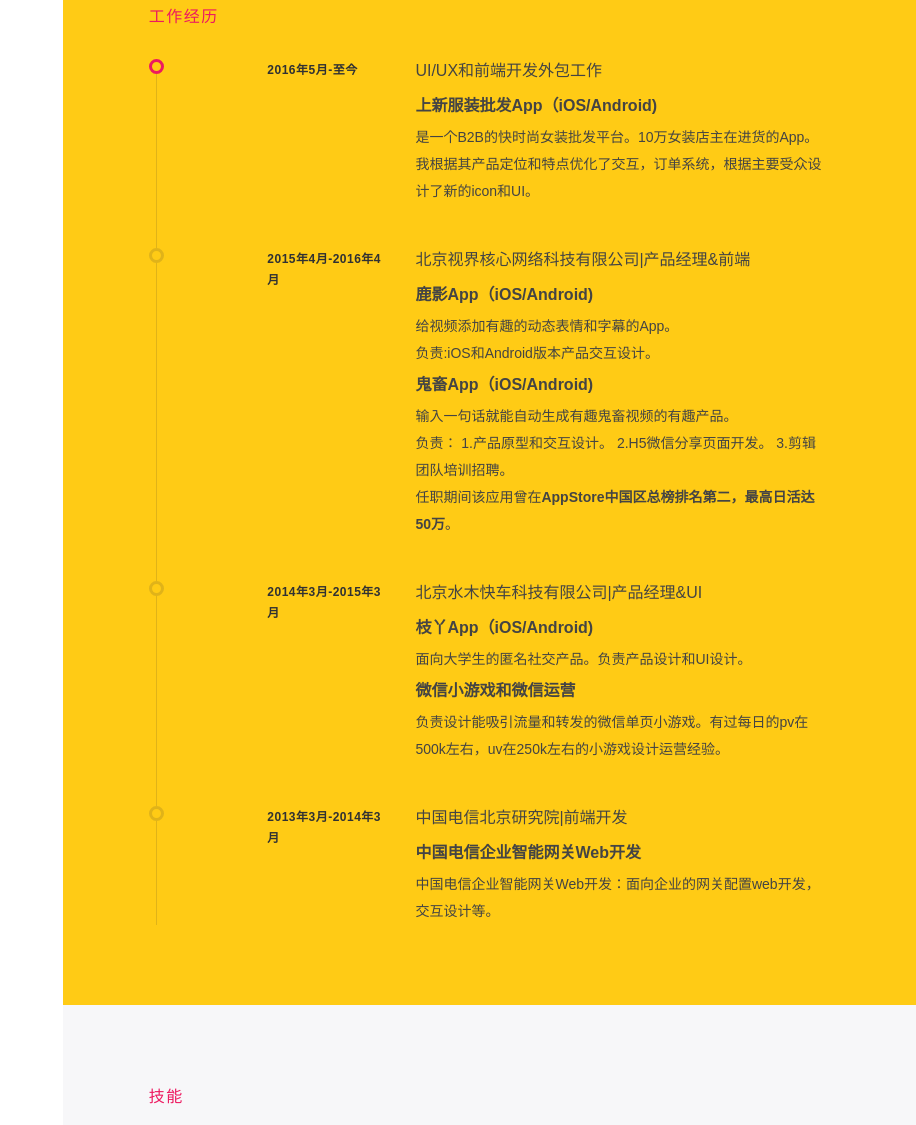
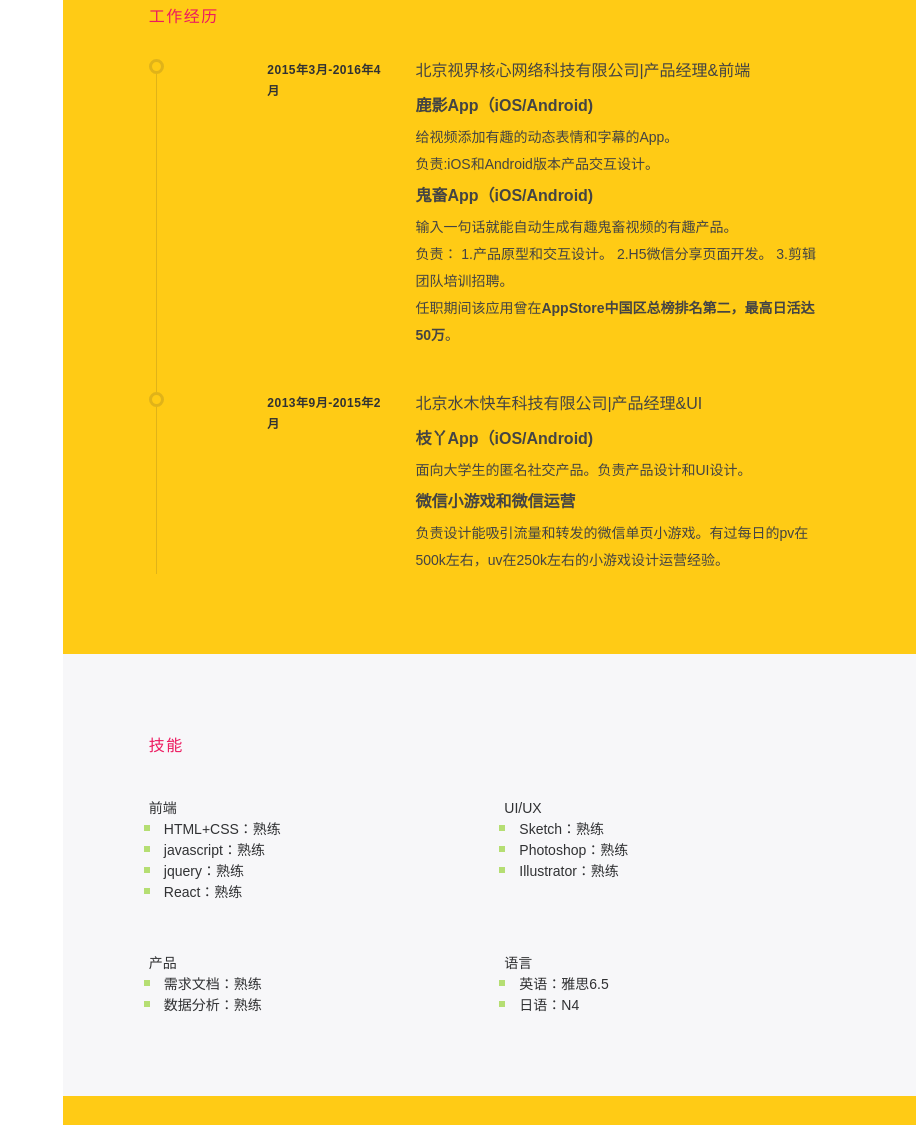
Before and after one commit to lesliepeng/resume, a plain HTML site: page index.html in a window 1280 px wide. Shown: the part 1640-2765 px from the top of the page, without its empty margins (364-1280 px from the left). Drawn offline with Linux system fonts and the light colour scheme.

Commit message:
delete some intro

```diff
--- a/index.html
+++ b/index.html
@@ -216,25 +216,7 @@
 							<section id="exp_sec"  class="col-lg-10 col-md-11 col-sm-11 center-div experience-wrap  sec-pad">
 								<h6>工作经历</h6>
 								<div class="exp-timeline-wrap">
-									<div class="row exp-timeline timeline-active">
-										<div class="col-xs-2">
-											<div class="timeline-st"></div>
-										</div>
-										<div class="col-xs-10 exp-content-wrap">
-											<div class="row">
-												<div class="wow fadeInRight" data-wow-duration=".4s" data-wow-delay="0s">
-													<div class="col-sm-3 duration"><span>2016年5月-至今</span></div>
-													<div class="col-sm-9">
-														<span class="job-desn">UI/UX和前端开发外包工作</span>
 
-														<p class="job-summary"><strong>上新服装批发App（iOS/Android)</strong></p>
-														<p class="job-summary p-small">是一个B2B的快时尚女装批发平台。10万女装店主在进货的App。</p>
-														<p class="job-summary p-small">我根据其产品定位和特点优化了交互，订单系统，根据主要受众设计了新的icon和UI。</p>
-													</div>
-												</div>
-											</div>
-										</div>
-									</div>
 									<div class="row exp-timeline">
 										<div class="col-xs-2">
 											<div class="timeline-st"></div>
@@ -242,7 +224,7 @@
 										<div class="col-xs-10 exp-content-wrap">
 											<div class="row">
 												<div class="wow fadeInRight" data-wow-duration=".4s" data-wow-delay="0.2s">
-													<div class="col-sm-3 duration"><span>2015年4月-2016年4月</span></div>
+													<div class="col-sm-3 duration"><span>2015年3月-2016年4月</span></div>
 													<div class="col-sm-9">
 														<span class="job-desn">北京视界核心网络科技有限公司|产品经理&前端</span>
 														<p class="job-summary"><strong>鹿影App（iOS/Android)</strong></p>
@@ -268,30 +250,13 @@
 										<div class="col-xs-10 exp-content-wrap">
 											<div class="row">
 												<div class="wow fadeInRight" data-wow-duration=".4s" data-wow-delay="0.4s">
-													<div class="col-sm-3 duration"><span>2014年3月-2015年3月</span></div>
+													<div class="col-sm-3 duration"><span>2013年9月-2015年2月</span></div>
 													<div class="col-sm-9">
 														<span class="job-desn">北京水木快车科技有限公司|产品经理&UI</span>
 														<p class="job-summary"><strong>枝丫App（iOS/Android)</strong></p>
 														<p class="job-summary p-small">面向大学生的匿名社交产品。负责产品设计和UI设计。</p>
 														<p class="job-summary"><strong>微信小游戏和微信运营</strong></p>
 														<p class="job-summary p-small">负责设计能吸引流量和转发的微信单页小游戏。有过每日的pv在500k左右，uv在250k左右的小游戏设计运营经验。</p>
-													</div>
-												</div>
-											</div>
-										</div>
-									</div>
-									<div class="row exp-timeline">
-										<div class="col-xs-2">
-											<div class="timeline-st"></div>
-										</div>
-										<div class="col-xs-10 exp-content-wrap">
-											<div class="row">
-												<div class="wow fadeInRight" data-wow-duration=".4s" data-wow-delay="0.6s">
-													<div class="col-sm-3 duration"><span>2013年3月-2014年3月</span></div>
-													<div class="col-sm-9">
-														<span class="job-desn">中国电信北京研究院|前端开发</span>
-														<p class="job-summary"><strong>中国电信企业智能网关Web开发</strong></p>
-														<p class="job-summary p-small">中国电信企业智能网关Web开发：面向企业的网关配置web开发，交互设计等。</p>
 													</div>
 												</div>
 											</div>
```
